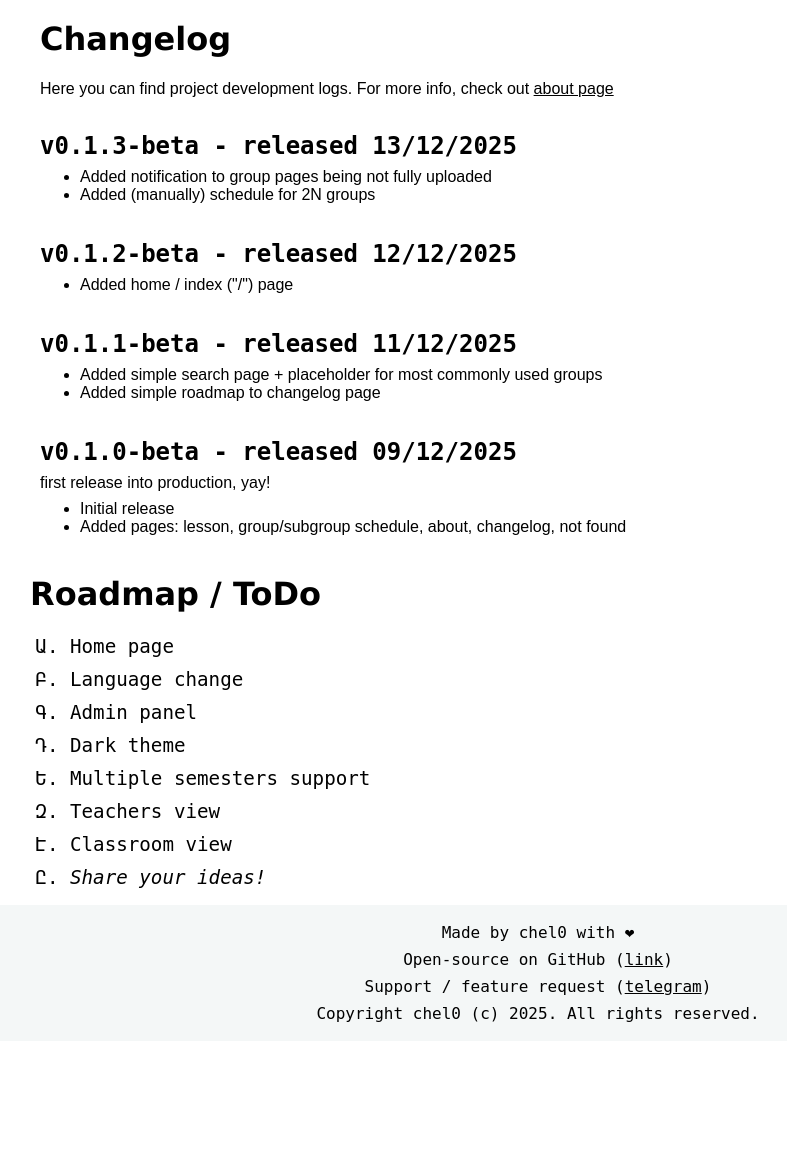
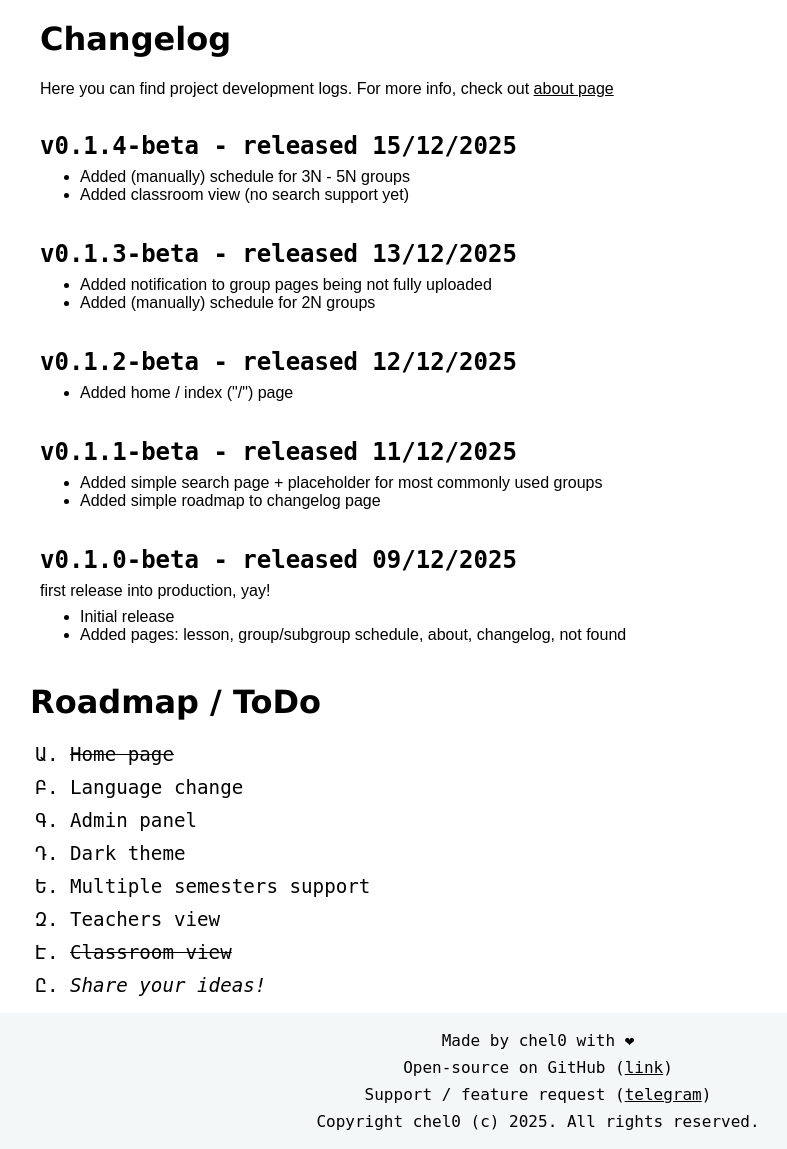
Before and after one commit to Kak0ytachel/MckSchedule, a Python web app: template templates/changelog.html in a window 1280 px wide. Shown: the part 61-1210 px from the top of the page, without its empty margins (110-897 px from the left). Before the commit the page ends 1083 px from the top, so only its background shows below. Run offline with Jinja, Linux system fonts and the light colour scheme; the template is opened without the code that fills it, so the values that code supplies are empty.

Commit message:
changelog update

```diff
--- a/templates/changelog.html
+++ b/templates/changelog.html
@@ -17,6 +17,13 @@
         <p> Here you can find project development logs. For more info, check out <a href="/about"> about page </a></p>
     </header>
     <section>
+        <article class="changelog-article">
+            <h2>v0.1.4-beta - released 15/12/2025 </h2>
+            <ul>
+                <li> Added (manually) schedule for 3N - 5N groups</li>
+                <li> Added classroom view (no search support yet)</li>
+            </ul>
+        </article>
         <article class="changelog-article">
             <h2> v0.1.3-beta - released 13/12/2025 </h2>
             <ul>
@@ -50,13 +57,13 @@
     <div class="todo-container">
         <h1> Roadmap / ToDo</h1>
         <ul>
-            <li>Home page</li>
+            <li><del>Home page</del></li>
             <li>Language change</li>
             <li>Admin panel</li>
             <li>Dark theme</li>
             <li>Multiple semesters support</li>
             <li>Teachers view</li>
-            <li>Classroom view</li>
+            <li><del>Classroom view</del></li>
             <li><i>Share your ideas!</i></li>
         </ul>
     </div>
```
Also changed, not shown: changelog.md.
